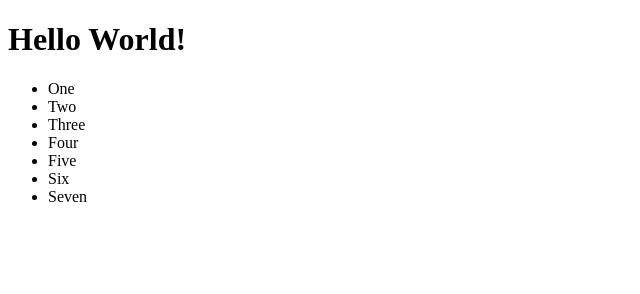
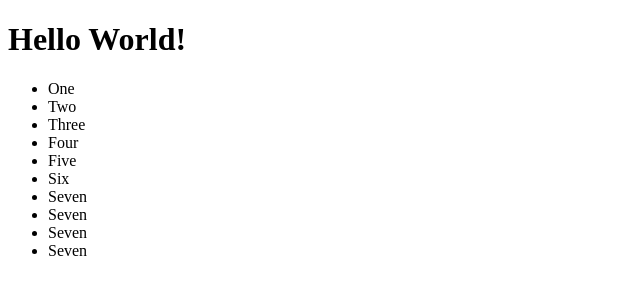
Before and after one commit to Rbmore/Test, a plain HTML site: page index.html in a window 1280 px wide. Shown: the whole page, without its empty margins (0-640 px from the left). Drawn offline with Linux system fonts and the light colour scheme.

Commit message:
Hello! I added a bunch of Sevens!: :wq

```diff
--- a/index.html
+++ b/index.html
@@ -16,6 +16,9 @@
 				<li>Five</li>
 				<li>Six</li>
 				<li>Seven</li>
+				<li>Seven</li>
+				<li>Seven</li>
+				<li>Seven</li>
 			</ul>
 		</div>
 	</body>
```
